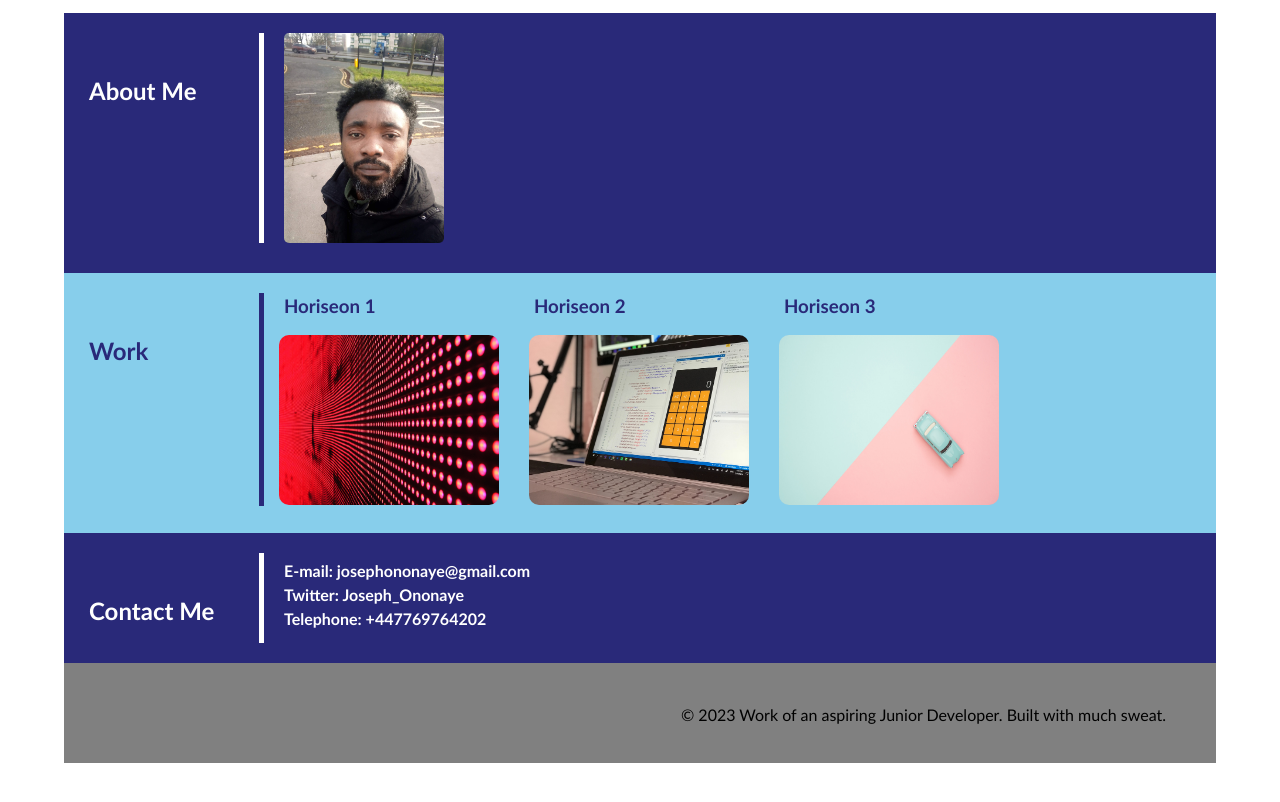
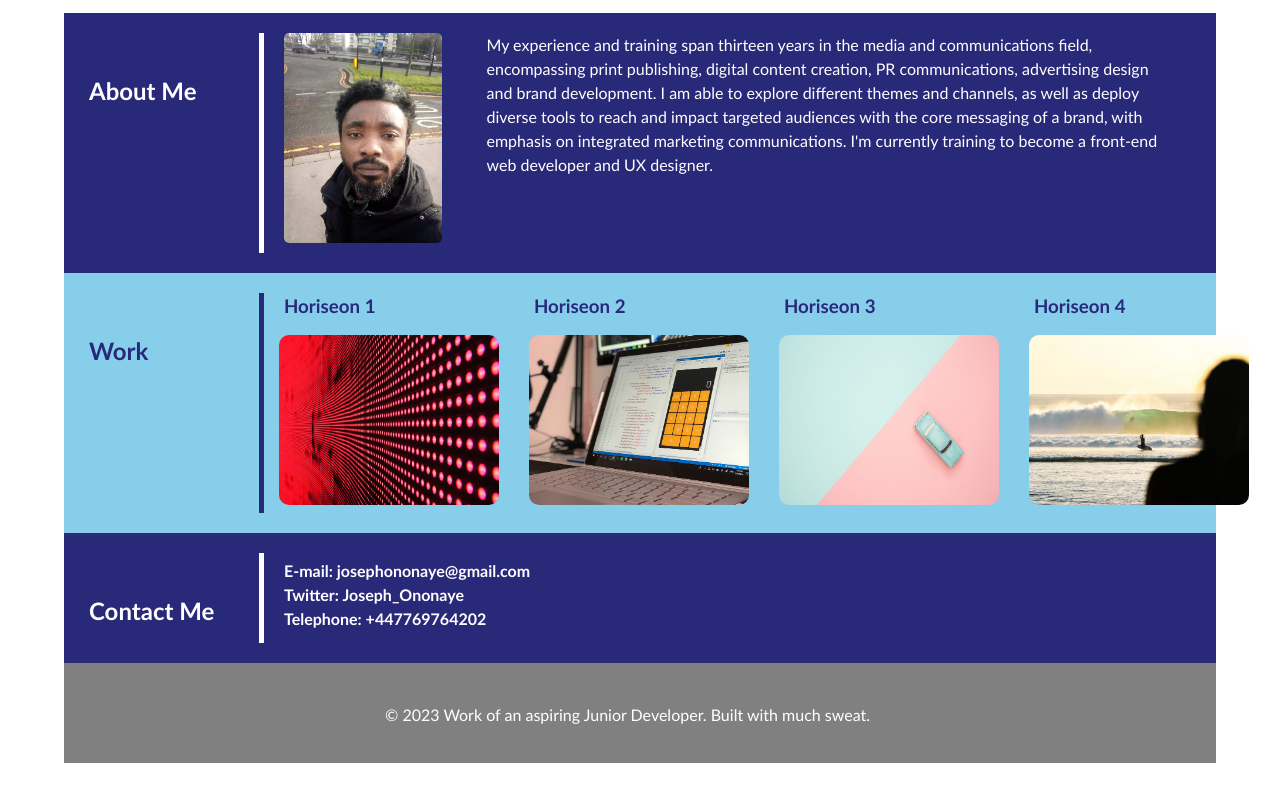
Before and after one commit to ContentCommando/portfolio-for-joseph, a plain HTML site: page index.html in a window 1280 px wide. Shown: the part 394-1196 px from the top of the page. Drawn offline with Linux system fonts and the light colour scheme.

Commit message:
refactoring code for better UI

```diff
--- a/css/style.css
+++ b/css/style.css
@@ -78,19 +78,20 @@ a {
 .page-wrapper {
   display: flex;
   background-color: aqua;
-  flex-direction: column;
+  /* flex-direction: column; */
   margin-top: 15px;
   flex-wrap: wrap;
+  height: auto;
 }
 
 .page-section {
   display: flex;
-  flex-direction: row;
-  flex-wrap: wrap;
+  flex-wrap: nowrap;
+  height: 100%;
 }
 
 .maindir {
-  width: 200px;
+  min-width: 200px;
   padding-left: 25px;
   padding-top: 40px;
   /* background-color: bisque; */
@@ -102,11 +103,13 @@ a {
 
 .page-contact {
   display: flex;
+  height: auto;
 }
 
 #workrow {
   color: rgb(41, 41, 121);
-  border-right: 5px solid rgb(41, 41, 121)
+  border-right: 5px solid rgb(41, 41, 121);
+  height: auto;
 }
 
 #about {
@@ -118,11 +121,14 @@ a {
   background-color: skyblue;
   color: rgb(41, 41, 121);
   height: 260px;
+  display: flex;
+  width: 100%;
 }
 
 #contact {
   background-color:rgb(41, 41, 121);
-  height: 130px
+  height: 130px;
+  width: 100%;
 }
 
 ul {
@@ -177,7 +183,8 @@ p {
   color: white;
   padding: 20px 25px;
   padding-right: 50px;
-  width: 800px;
+  width: auto;
+  /* text-wrap: wrap; */
 }
 
 
@@ -189,12 +196,12 @@ h3 {
 
 /* footer selector */
 
-footer p{
+footer {
   background-color: grey;
   width: 100%;
-  text-align: right;
+  text-align: center;
   height: 100px;
-  padding-top: 40px;
+  padding-top: 20px;
   color: black;
 }
 
```
